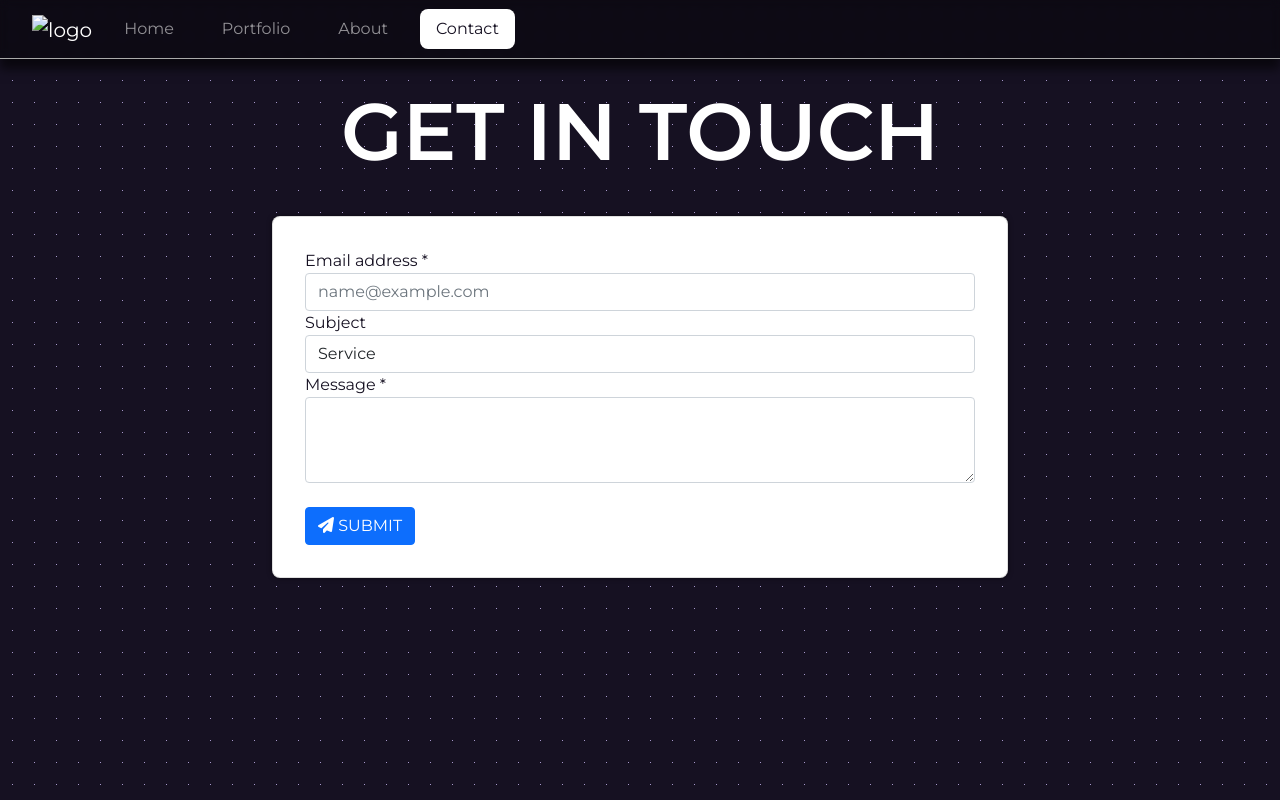
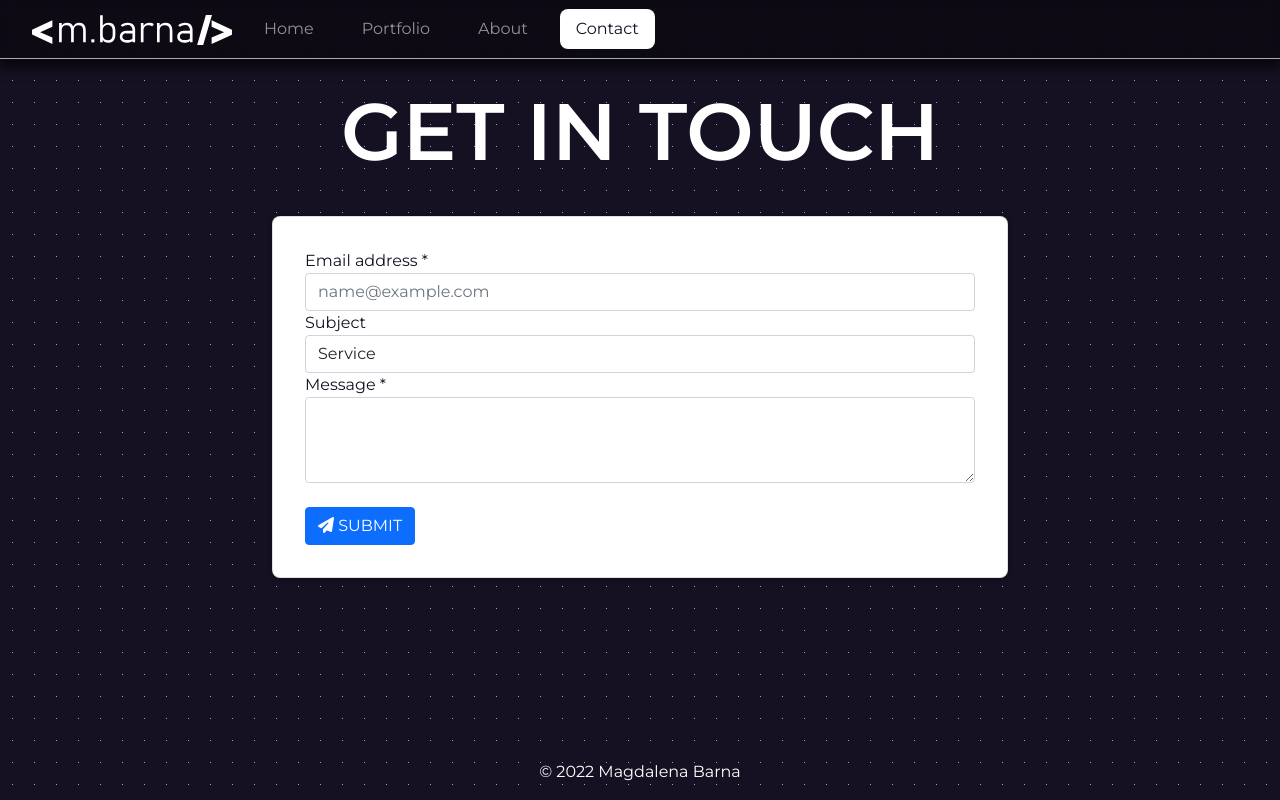
Before and after one commit to bbtools-ps/magdalena-web-designer-photographer-website, a plain HTML site: page contact.html in a window 1280 px wide. Drawn offline with nearby package versions, Linux system fonts and the light colour scheme.

Commit message:
contact page bugfixes

```diff
--- a/contact.html
+++ b/contact.html
@@ -16,15 +16,15 @@
     <link href="./assets/fontawesome/css/brands.css" rel="stylesheet" />
     <link href="./assets/fontawesome/css/solid.css" rel="stylesheet" />
     <!-- Javascript -->
-    <script src="./js/bootstrap.min.js" defer></script>
-    <script src="./js/main.js" defer></script>
+    <script src="./assets/js/bootstrap.min.js" defer></script>
+    <script src="./assets/js/main.js" defer></script>
   </head>
 
   <body>
     <header>
       <nav class="navbar navbar-dark navbar-expand-lg fixed-top">
         <a class="navbar-brand" href="#index.html"
-          ><img src="./images/logo.svg" width="200" alt="logo"
+          ><img src="./assets/images/logo.svg" width="200" alt="logo"
         /></a>
         <button
           class="navbar-toggler"
```
